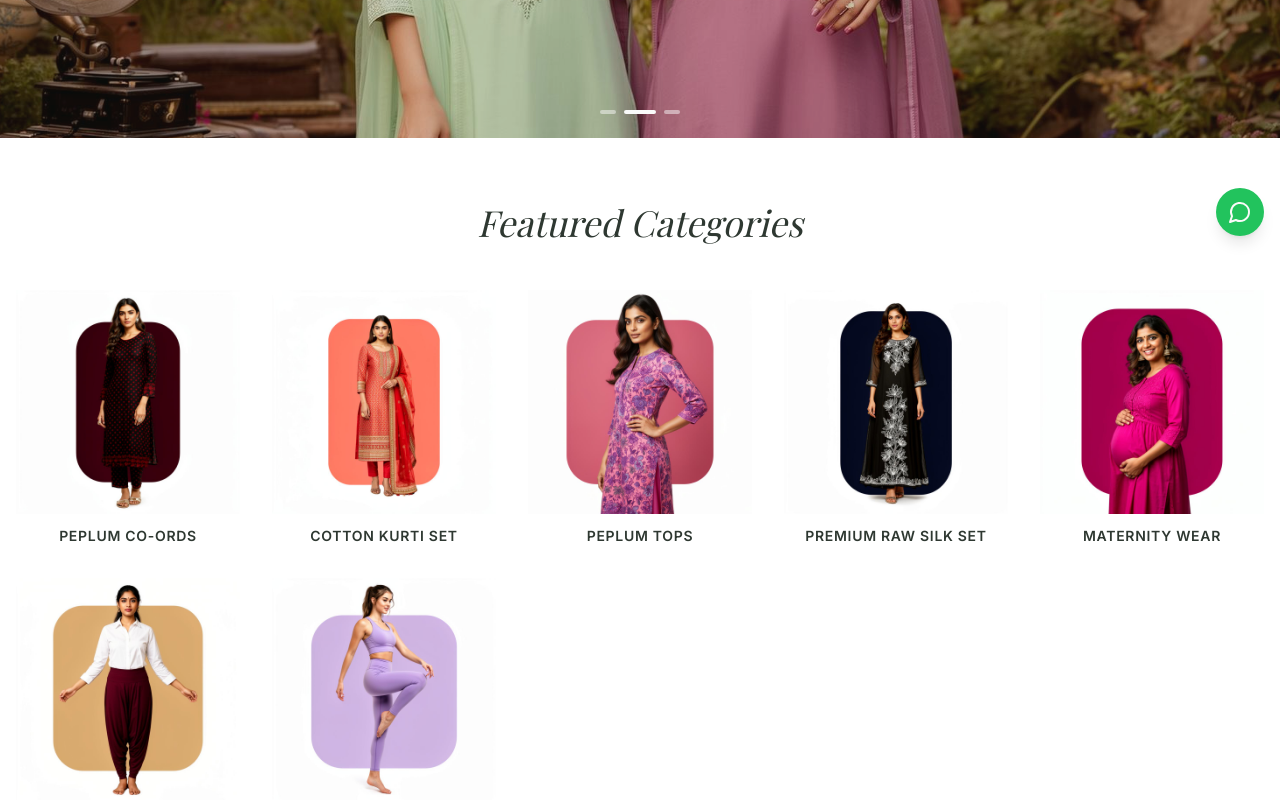
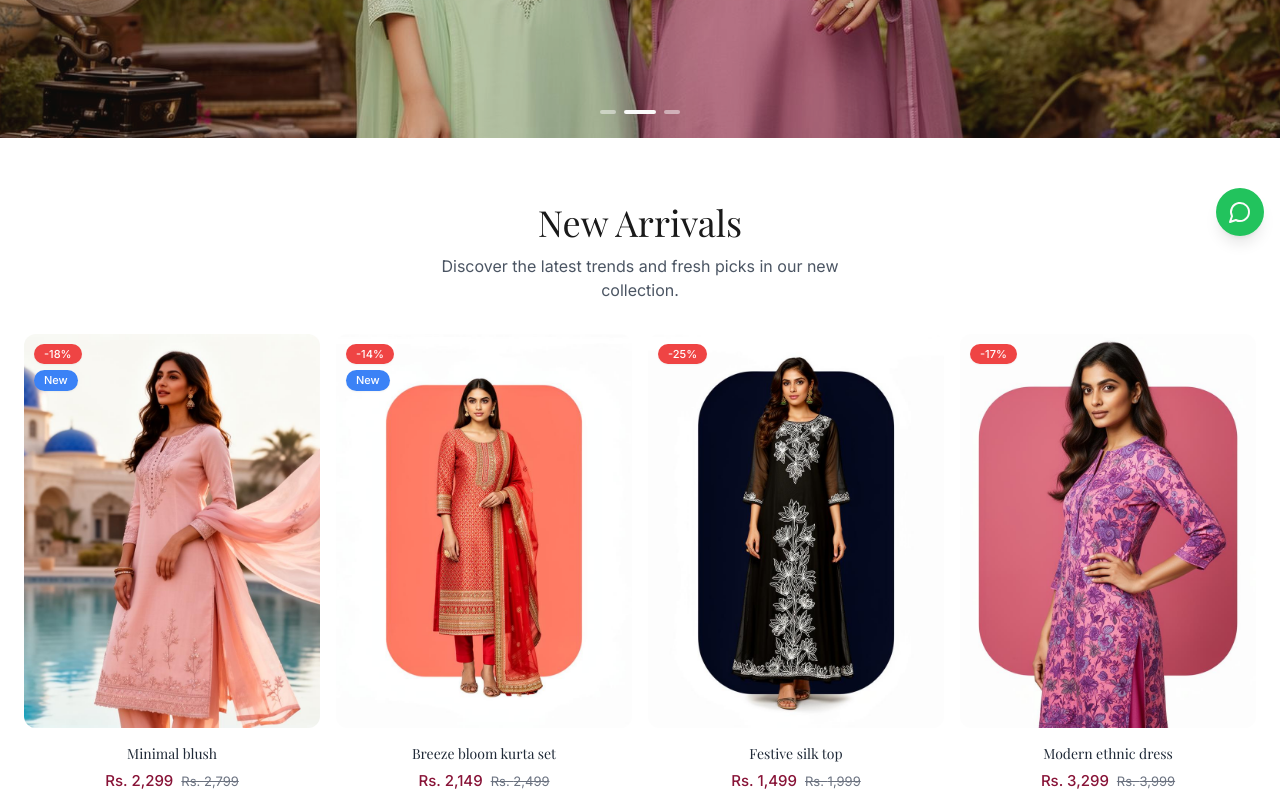
Before and after one commit to GOGULKRISHNAN368/griddox, a React (Vite) app: page / in a window 1280 px wide. Shown: the part 540-1340 px from the top of the page. Built offline with nearby package versions, Linux system fonts and the light colour scheme; the HTML template or start-up script is replaced by a standard one; a web font is replaced by a local one.

Commit message:
Add New Arrivals section above Featured Categories

```diff
--- /dev/null
+++ b/src/components/NewIn.tsx
@@ -0,0 +1,122 @@
+import { Heart, ShoppingBag } from "lucide-react";
+import img1 from "@/assets/hero-1.jpg";
+import img2 from "@/assets/cat-kurta-set-v2.jpg";
+import img3 from "@/assets/cat-dresses-v2.jpg";
+import img4 from "@/assets/cat-kurtas-v2.jpg";
+
+const products = [
+  {
+    id: 1,
+    name: "Minimal blush",
+    price: 2299,
+    originalPrice: 2799,
+    discount: "18%",
+    isNew: true,
+    image: img1,
+  },
+  {
+    id: 2,
+    name: "Breeze bloom kurta set",
+    price: 2149,
+    originalPrice: 2499,
+    discount: "14%",
+    isNew: true,
+    image: img2,
+  },
+  {
+    id: 3,
+    name: "Festive silk top",
+    price: 1499,
+    originalPrice: 1999,
+    discount: "25%",
+    isNew: false,
+    image: img3,
+  },
+  {
+    id: 4,
+    name: "Modern ethnic dress",
+    price: 3299,
+    originalPrice: 3999,
+    discount: "17%",
+    isNew: false,
+    image: img4,
+  },
+];
+
+const NewIn = () => {
+  return (
+    <section className="py-10 md:py-16 w-full max-w-7xl mx-auto">
+      <div className="text-center px-4 mb-8">
+        <h2 className="font-heading text-3xl md:text-4xl font-normal mb-3 text-[#1a1a1a]">New Arrivals</h2>
+        <p className="text-sm md:text-base text-gray-600 max-w-md mx-auto">
+          Discover the latest trends and fresh picks in our new collection.
+        </p>
+      </div>
+
+      <div className="relative">
+        <div className="flex overflow-x-auto snap-x snap-mandatory gap-4 px-4 pb-2 md:grid md:grid-cols-4 md:px-6 [&::-webkit-scrollbar]:hidden [-ms-overflow-style:none] [scrollbar-width:none]">
+          {products.map((product) => (
+            <div
+              key={product.id}
+              className="min-w-[65vw] sm:min-w-[40vw] md:min-w-0 snap-start shrink-0 flex flex-col group cursor-pointer"
+            >
+              {/* Image Container */}
+              <div className="relative aspect-[3/4] w-full rounded-xl overflow-hidden bg-gray-100">
+                <img
+                  src={product.image}
+                  alt={product.name}
+                  className="w-full h-full object-cover group-hover:scale-105 transition-transform duration-500"
+                />
+
+                {/* Top Left Tags */}
+                <div className="absolute top-2.5 left-2.5 flex flex-col items-start gap-1.5">
+                  {product.discount && (
+                    <span className="bg-[#ef4444] text-white text-[11px] px-2.5 py-0.5 rounded-full font-medium shadow-sm">
+                      -{product.discount}
+                    </span>
+                  )}
+                  {product.isNew && (
+                    <span className="bg-[#3b82f6] text-white text-[11px] px-2.5 py-0.5 rounded-full font-medium shadow-sm">
+                      New
+                    </span>
+                  )}
+                </div>
+
+                {/* Bottom Right Actions */}
+                <div className="absolute bottom-2.5 right-2.5 flex flex-col gap-2 opacity-100 md:opacity-0 md:group-hover:opacity-100 md:translate-y-2 md:group-hover:translate-y-0 transition-all duration-300">
+                  <button className="bg-white/95 backdrop-blur-sm p-2 rounded-full shadow hover:bg-white hover:scale-105 transition-all flex items-center justify-center">
+                    <Heart className="w-[18px] h-[18px] text-gray-700" />
+                  </button>
+                  <button className="bg-white/95 backdrop-blur-sm p-2 rounded-full shadow hover:bg-white hover:scale-105 transition-all flex items-center justify-center">
+                    <ShoppingBag className="w-[18px] h-[18px] text-gray-700" />
+                  </button>
+                </div>
+              </div>
+
+              {/* Product Info */}
+              <div className="mt-4 text-center">
+                <h3 className="text-sm text-gray-800 font-medium">{product.name}</h3>
+                <div className="mt-1.5 flex items-center justify-center gap-2">
+                  <span className="text-[#881337] font-medium text-[15px]">Rs. {product.price.toLocaleString()}</span>
+                  {product.originalPrice && (
+                    <span className="text-gray-500 line-through text-[13px]">Rs. {product.originalPrice.toLocaleString()}</span>
+                  )}
+                </div>
+              </div>
+            </div>
+          ))}
+        </div>
+
+        {/* Pagination Dots (Mobile Only) */}
+        <div className="flex justify-center gap-1.5 mt-6 md:hidden">
+          <div className="w-1.5 h-1.5 rounded-full bg-gray-800 cursor-pointer" />
+          <div className="w-1.5 h-1.5 rounded-full bg-gray-300 cursor-pointer" />
+          <div className="w-1.5 h-1.5 rounded-full bg-gray-300 cursor-pointer" />
+          <div className="w-1.5 h-1.5 rounded-full bg-gray-300 cursor-pointer" />
+        </div>
+      </div>
+    </section>
+  );
+};
+
+export default NewIn;
--- a/src/pages/Index.tsx
+++ b/src/pages/Index.tsx
@@ -2,6 +2,7 @@ import OfferBanner from "@/components/OfferBanner";
 import AnnouncementBar from "@/components/AnnouncementBar";
 import Header from "@/components/Header";
 import HeroCarousel from "@/components/HeroCarousel";
+import NewIn from "@/components/NewIn";
 import FeaturedCategories from "@/components/FeaturedCategories";
 import AboutUs from "@/components/AboutUs";
 import BottomNav from "@/components/BottomNav";
@@ -14,6 +15,7 @@ const Index = () => {
       <AnnouncementBar />
       <Header />
       <HeroCarousel />
+      <NewIn />
       <FeaturedCategories />
       <AboutUs />
       <BottomNav />
```
